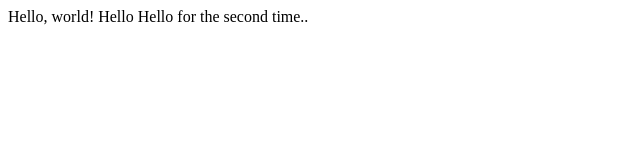
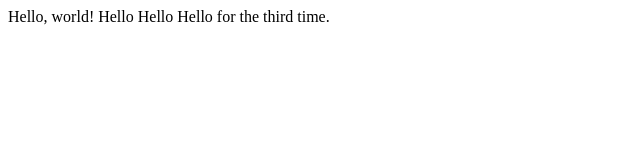
Before and after one commit to leonovko/experimenting0, a plain HTML site: page index.html in a window 1280 px wide. Shown: the full height of the page, 0-640 px from the left. Drawn offline with Linux system fonts and the light colour scheme.

Commit message:
third commit

```diff
--- a/index.html
+++ b/index.html
@@ -5,6 +5,6 @@
     </head>
     <body>
         Hello, world!
-        Hello Hello for the second time..
+        Hello Hello Hello for the third time.
     </body>
 </html>
```
